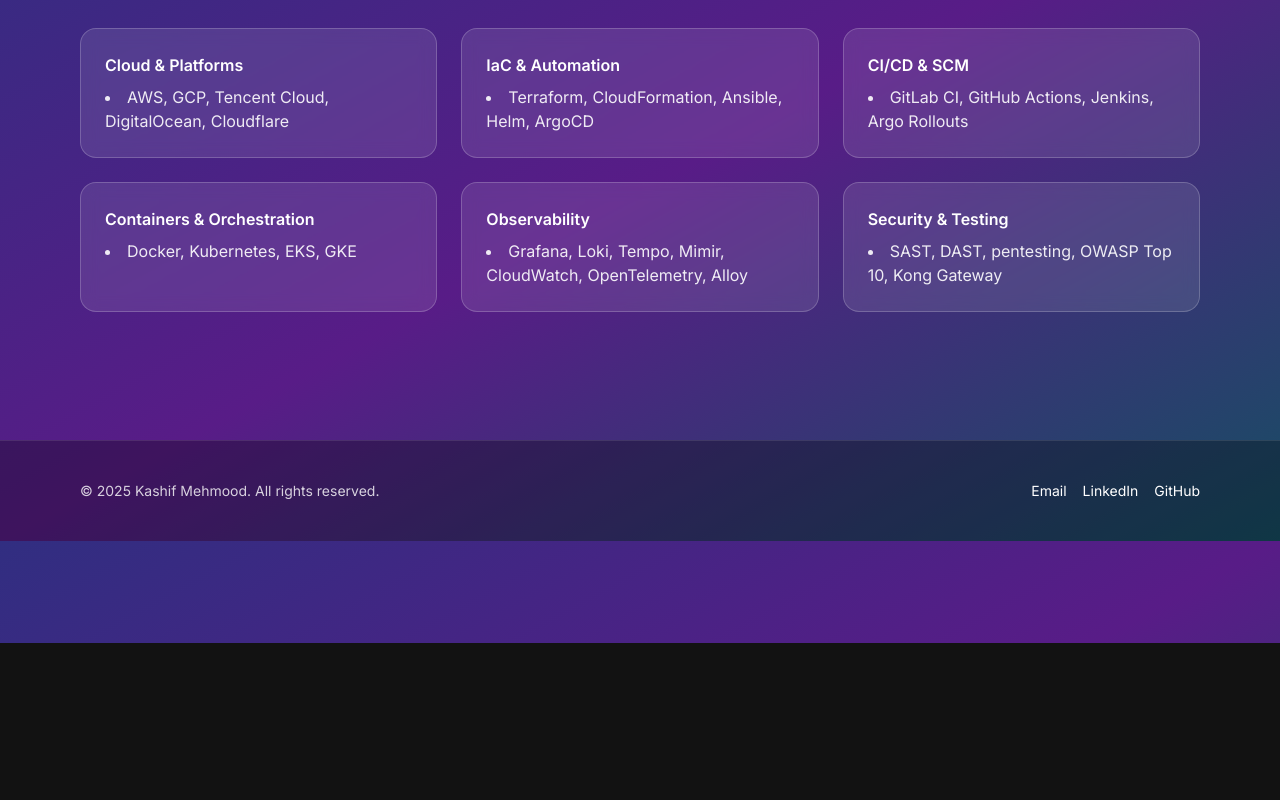
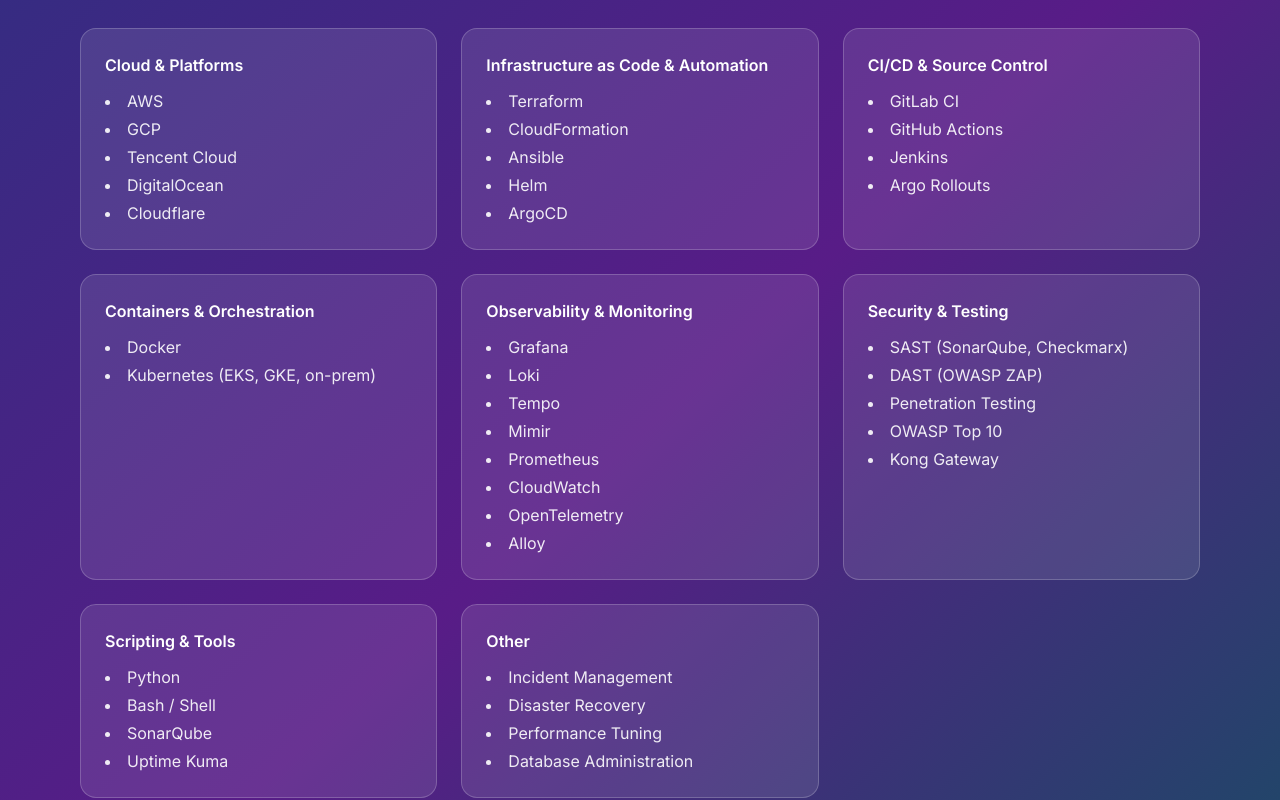
Before and after one commit to kashif-mehmood-engr/kashif-mehmood-engr.github.io, a plain HTML site: page skills.html in a window 1280 px wide. Shown: the part 157-957 px from the top of the page. Before the commit the page ends 800 px from the top, so only its background shows below. Drawn offline with nearby package versions, Linux system fonts and the light colour scheme.

```diff
--- a/skills.html
+++ b/skills.html
@@ -37,45 +37,94 @@
 <main class="max-w-6xl mx-auto px-4 py-12">
   <h1 class="text-4xl font-extrabold text-cyan-300">Skills</h1>
   <div class="mt-8 grid md:grid-cols-2 lg:grid-cols-3 gap-6">
-    <div class="p-6 rounded-2xl bg-white/10 backdrop-blur border border-white/20 hover:scale-105 transition">
-      <h3 class="font-semibold mb-2">Cloud & Platforms</h3>
-      <ul class="list-disc list-inside opacity-90">
-        <li>AWS, GCP, Tencent Cloud, DigitalOcean, Cloudflare</li>
+
+    <div class="p-6 rounded-2xl bg-white/10 border border-white/20 hover:scale-105 transition">
+      <h3 class="font-semibold mb-3">Cloud & Platforms</h3>
+      <ul class="list-disc list-inside opacity-90 space-y-1">
+        <li>AWS</li>
+        <li>GCP</li>
+        <li>Tencent Cloud</li>
+        <li>DigitalOcean</li>
+        <li>Cloudflare</li>
       </ul>
     </div>
-    <div class="p-6 rounded-2xl bg-white/10 backdrop-blur border border-white/20 hover:scale-105 transition">
-      <h3 class="font-semibold mb-2">IaC & Automation</h3>
-      <ul class="list-disc list-inside opacity-90">
-        <li>Terraform, CloudFormation, Ansible, Helm, ArgoCD</li>
+
+    <div class="p-6 rounded-2xl bg-white/10 border border-white/20 hover:scale-105 transition">
+      <h3 class="font-semibold mb-3">Infrastructure as Code & Automation</h3>
+      <ul class="list-disc list-inside opacity-90 space-y-1">
+        <li>Terraform</li>
+        <li>CloudFormation</li>
+        <li>Ansible</li>
+        <li>Helm</li>
+        <li>ArgoCD</li>
       </ul>
     </div>
-    <div class="p-6 rounded-2xl bg-white/10 backdrop-blur border border-white/20 hover:scale-105 transition">
-      <h3 class="font-semibold mb-2">CI/CD & SCM</h3>
-      <ul class="list-disc list-inside opacity-90">
-        <li>GitLab CI, GitHub Actions, Jenkins, Argo Rollouts</li>
+
+    <div class="p-6 rounded-2xl bg-white/10 border border-white/20 hover:scale-105 transition">
+      <h3 class="font-semibold mb-3">CI/CD & Source Control</h3>
+      <ul class="list-disc list-inside opacity-90 space-y-1">
+        <li>GitLab CI</li>
+        <li>GitHub Actions</li>
+        <li>Jenkins</li>
+        <li>Argo Rollouts</li>
       </ul>
     </div>
-    <div class="p-6 rounded-2xl bg-white/10 backdrop-blur border border-white/20 hover:scale-105 transition">
-      <h3 class="font-semibold mb-2">Containers & Orchestration</h3>
-      <ul class="list-disc list-inside opacity-90">
-        <li>Docker, Kubernetes, EKS, GKE</li>
+
+    <div class="p-6 rounded-2xl bg-white/10 border border-white/20 hover:scale-105 transition">
+      <h3 class="font-semibold mb-3">Containers & Orchestration</h3>
+      <ul class="list-disc list-inside opacity-90 space-y-1">
+        <li>Docker</li>
+        <li>Kubernetes (EKS, GKE, on-prem)</li>
       </ul>
     </div>
-    <div class="p-6 rounded-2xl bg-white/10 backdrop-blur border border-white/20 hover:scale-105 transition">
-      <h3 class="font-semibold mb-2">Observability</h3>
-      <ul class="list-disc list-inside opacity-90">
-        <li>Grafana, Loki, Tempo, Mimir, CloudWatch, OpenTelemetry, Alloy</li>
+
+    <div class="p-6 rounded-2xl bg-white/10 border border-white/20 hover:scale-105 transition">
+      <h3 class="font-semibold mb-3">Observability & Monitoring</h3>
+      <ul class="list-disc list-inside opacity-90 space-y-1">
+        <li>Grafana</li>
+        <li>Loki</li>
+        <li>Tempo</li>
+        <li>Mimir</li>
+        <li>Prometheus</li>
+        <li>CloudWatch</li>
+        <li>OpenTelemetry</li>
+        <li>Alloy</li>
       </ul>
     </div>
-    <div class="p-6 rounded-2xl bg-white/10 backdrop-blur border border-white/20 hover:scale-105 transition">
-      <h3 class="font-semibold mb-2">Security & Testing</h3>
-      <ul class="list-disc list-inside opacity-90">
-        <li>SAST, DAST, pentesting, OWASP Top 10, Kong Gateway</li>
+
+    <div class="p-6 rounded-2xl bg-white/10 border border-white/20 hover:scale-105 transition">
+      <h3 class="font-semibold mb-3">Security & Testing</h3>
+      <ul class="list-disc list-inside opacity-90 space-y-1">
+        <li>SAST (SonarQube, Checkmarx)</li>
+        <li>DAST (OWASP ZAP)</li>
+        <li>Penetration Testing</li>
+        <li>OWASP Top 10</li>
+        <li>Kong Gateway</li>
       </ul>
     </div>
+
+    <div class="p-6 rounded-2xl bg-white/10 border border-white/20 hover:scale-105 transition">
+      <h3 class="font-semibold mb-3">Scripting & Tools</h3>
+      <ul class="list-disc list-inside opacity-90 space-y-1">
+        <li>Python</li>
+        <li>Bash / Shell</li>
+        <li>SonarQube</li>
+        <li>Uptime Kuma</li>
+      </ul>
+    </div>
+
+    <div class="p-6 rounded-2xl bg-white/10 border border-white/20 hover:scale-105 transition">
+      <h3 class="font-semibold mb-3">Other</h3>
+      <ul class="list-disc list-inside opacity-90 space-y-1">
+        <li>Incident Management</li>
+        <li>Disaster Recovery</li>
+        <li>Performance Tuning</li>
+        <li>Database Administration</li>
+      </ul>
+    </div>
+
   </div>
 </main>
-
 <footer class="mt-20 border-t border-white/10 bg-black/30">
   <div class="max-w-6xl mx-auto px-4 py-10 flex flex-col md:flex-row gap-6 md:items-center md:justify-between">
     <p class="text-sm opacity-80">© 2025 Kashif Mehmood. All rights reserved.</p>
```
